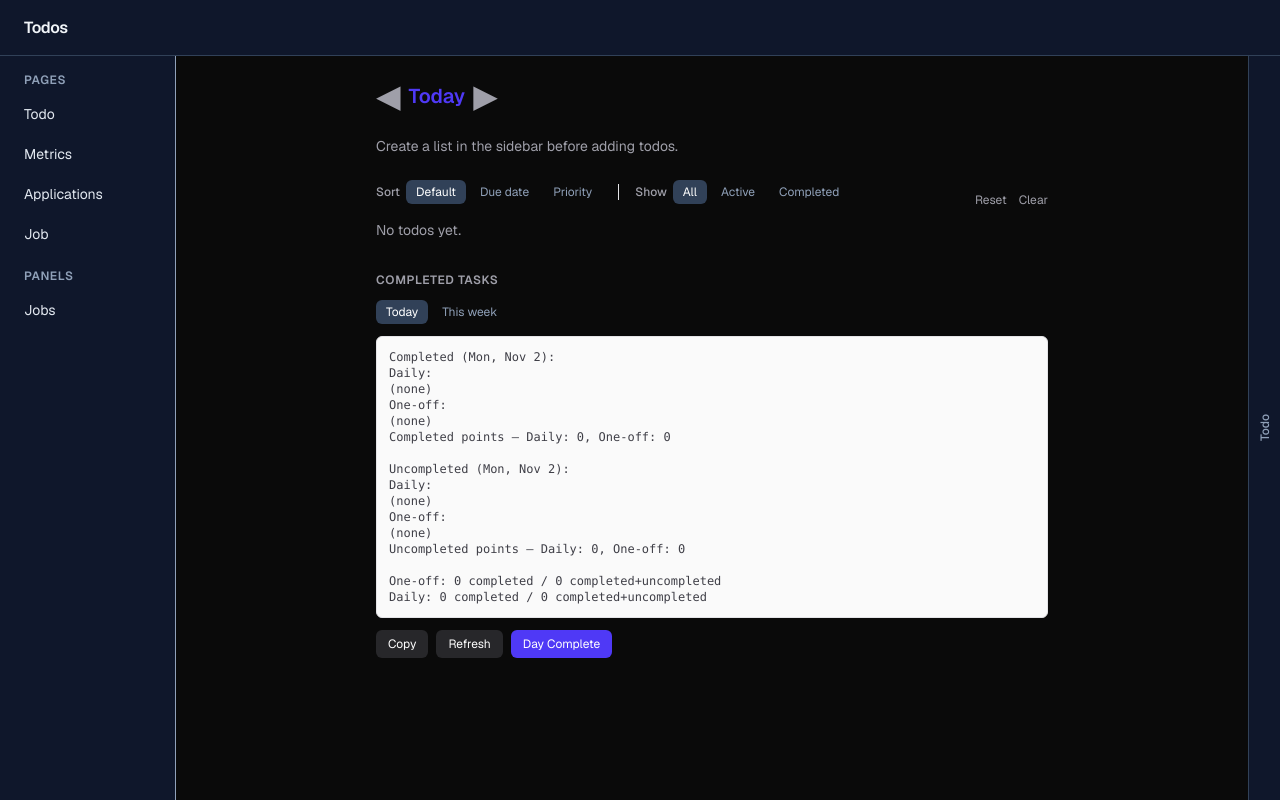
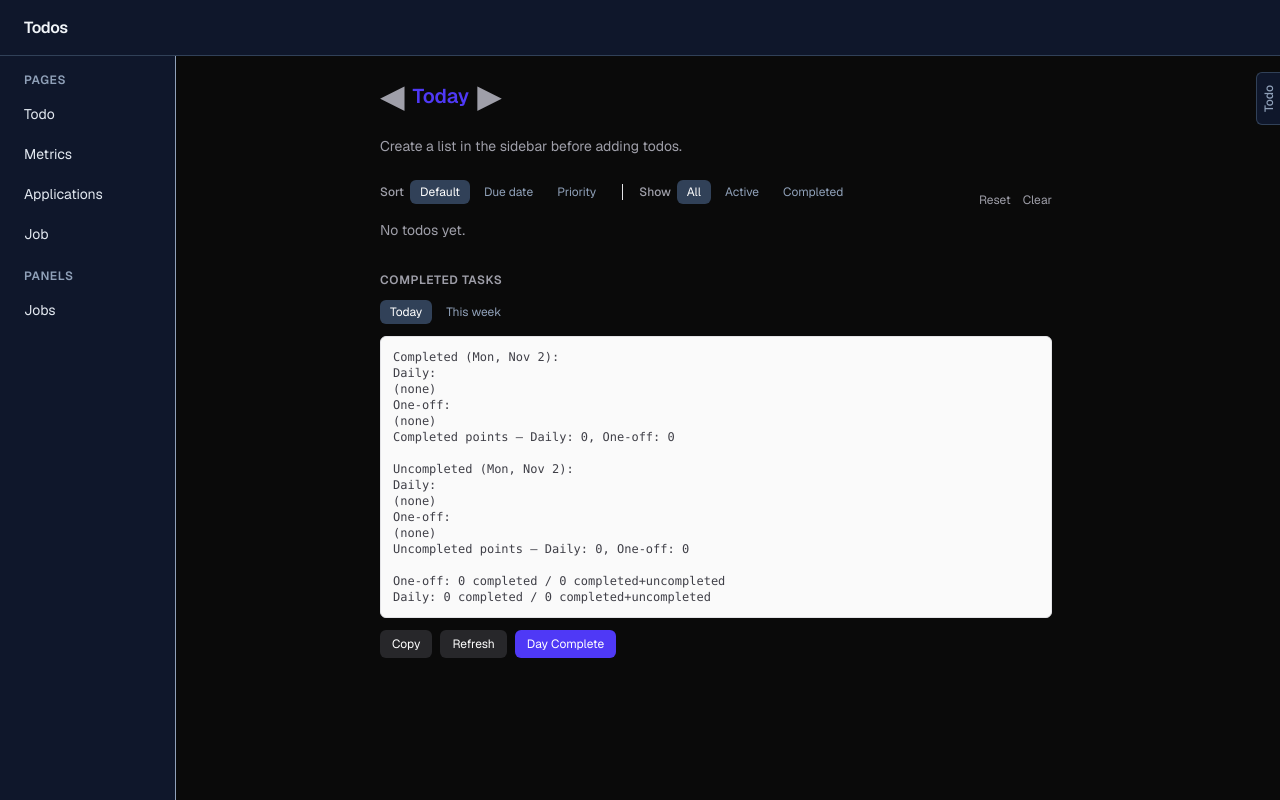
Before and after one commit to Jonathanko52/personal-interface, a Next.js app: page / in a window 1280 px wide. Built offline with nearby package versions, Linux system fonts and the light colour scheme.

Commit message:
changes made to right panel

```diff
--- a/app/components/RightPanel.tsx
+++ b/app/components/RightPanel.tsx
@@ -19,19 +19,21 @@ const PANEL_LABELS: Record<NonNullable<ActivePanel>, string> = {
 export default function RightPanel({ activePanel, minimized, onMinimize, onRestore }: RightPanelProps) {
   if (!activePanel) return null;
 
+  // Minimized: a small tab near the top of the right edge, only as tall as its label (Part 113),
+  // instead of a full-height strip, so the main content keeps the width.
   if (minimized) {
     return (
-      <div
+      <button
         onClick={onRestore}
-        className="shrink-0 w-8 border-l border-slate-700 bg-slate-900 flex items-center justify-center cursor-pointer hover:bg-slate-800 transition-colors"
+        className="group shrink-0 self-start mt-4 w-6 py-3 rounded-l-md border border-r-0 border-slate-700 bg-slate-900 flex items-center justify-center cursor-pointer hover:bg-slate-800 transition-colors"
         title={`Restore ${PANEL_LABELS[activePanel]}`}
       >
-        <span className="text-xs font-medium text-slate-400 hover:text-white transition-colors"
+        <span className="text-xs font-medium text-slate-400 group-hover:text-white transition-colors"
           style={{ writingMode: "vertical-rl", textOrientation: "mixed", transform: "rotate(180deg)" }}
         >
           {PANEL_LABELS[activePanel]}
         </span>
-      </div>
+      </button>
     );
   }
 
```
